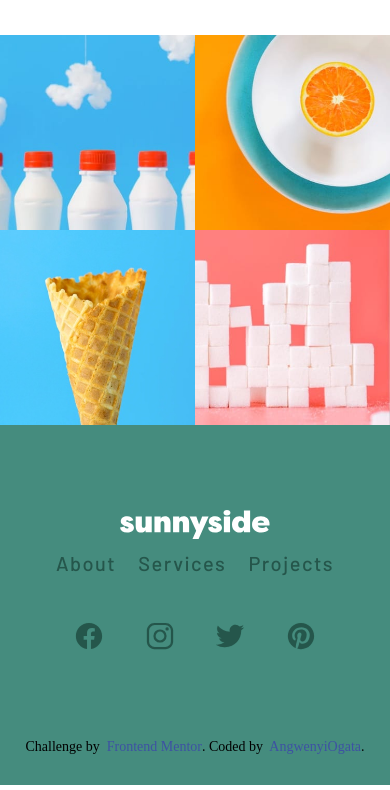
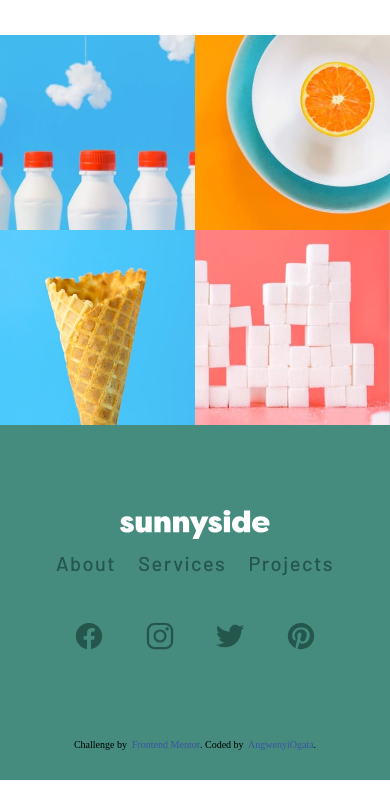
Before and after one commit to AngwenyiOgata/sunnyside, a plain HTML site: page index.html in a window 390 px wide. Shown: the part 4003-4793 px from the top of the page. Drawn offline with nearby package versions, Linux system fonts and the light colour scheme.

Commit message:
Update styles.css

```diff
--- a/css/styles.css
+++ b/css/styles.css
@@ -634,4 +634,8 @@ span {
   .footer section:nth-child(3) a ion-icon:focus {
     color: var(--White);
   }
+  .attribution {
+  font-size: 10px;
+  margin-bottom: 10px;
 }
+}
```
